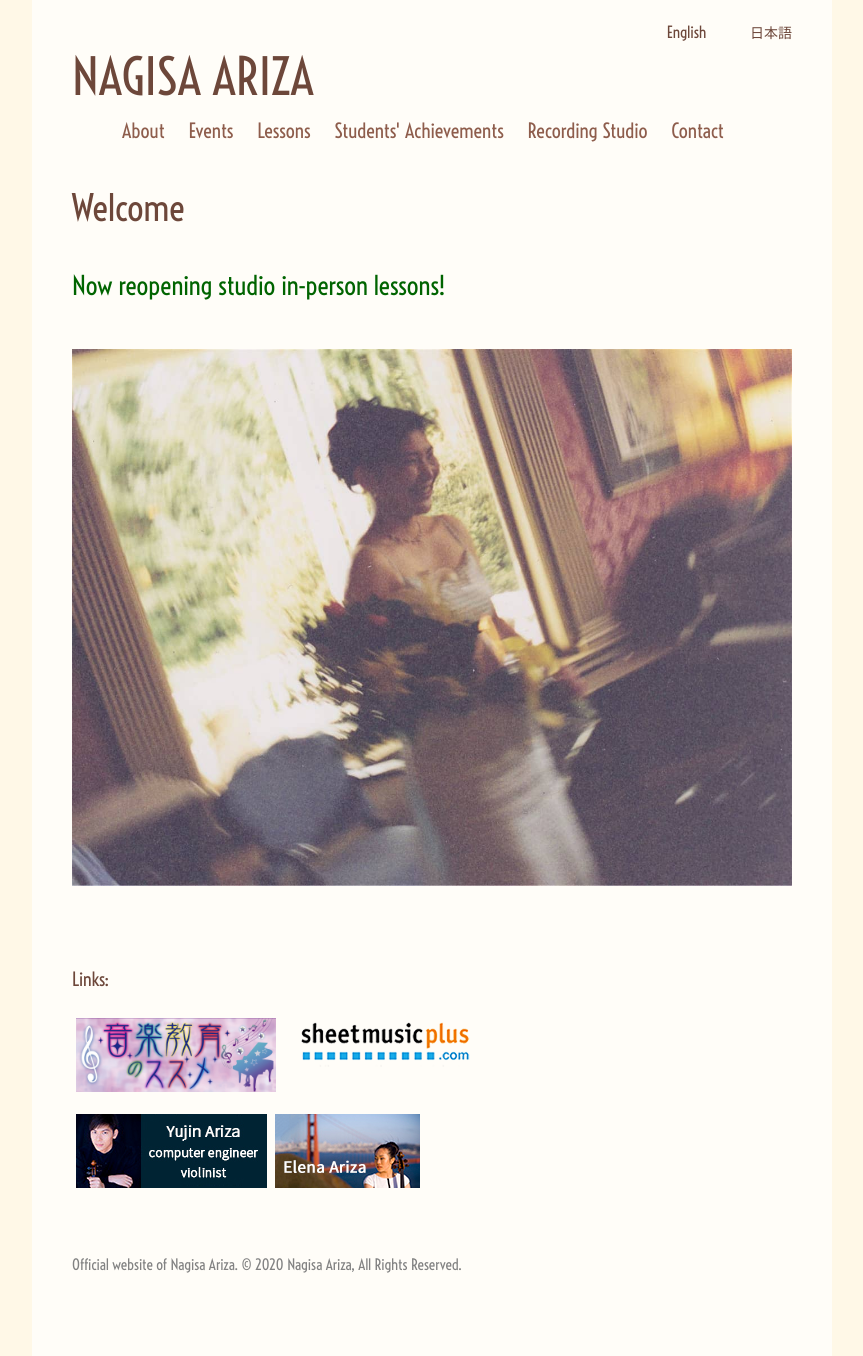
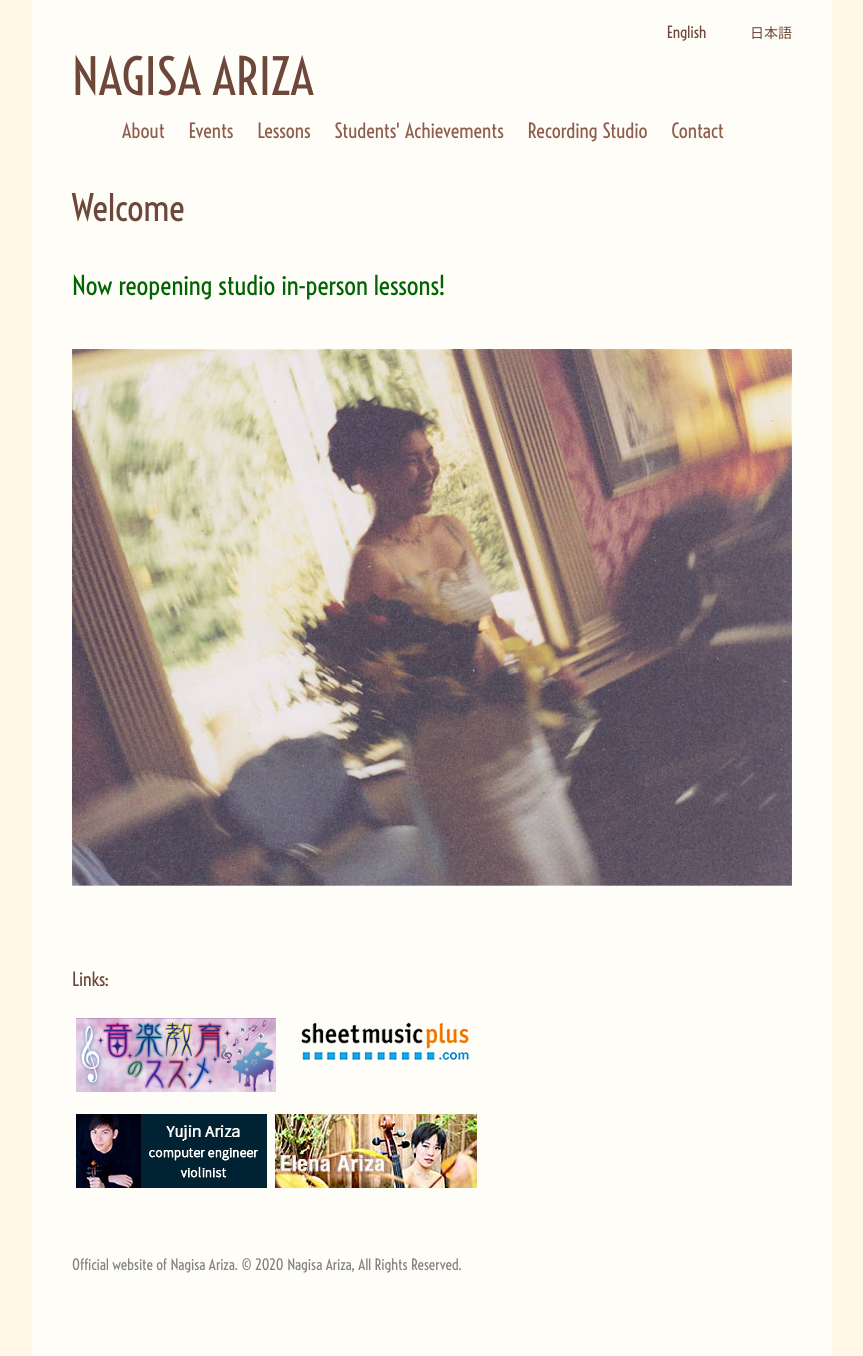
Before and after one commit to dawnstar63/nagisaariza-website, a Jekyll site: the page built from language-en/index.md, in a window 1280 px wide. Shown: the whole page, without its empty margins (208-1071 px from the left). Built offline with Jekyll 4.4.1, drawn with Linux system fonts in a browser that asks for light colours; nearby versions of some CDN libraries.

Commit message:
link to v2.elenaariza.com

```diff
--- a/_includes/footer.html
+++ b/_includes/footer.html
@@ -17,8 +17,8 @@
       <img style="float: left; margin: 4px;" src="/img/yujin-banner.jpg"/>
     </a>
 
-    <a href="http://elenaariza.com">
-      <img style="float: left; margin: 4px;" src="/img/elena-banner.jpg"/>
+    <a href="http://v2.elenaariza.com">
+      <img style="float: left; margin: 4px;" src="/img/elena-banner2.jpg"/>
     </a>
 
     <br><br><br><br>
```
Also changed, not shown: img/elena-banner2.jpg (added).
